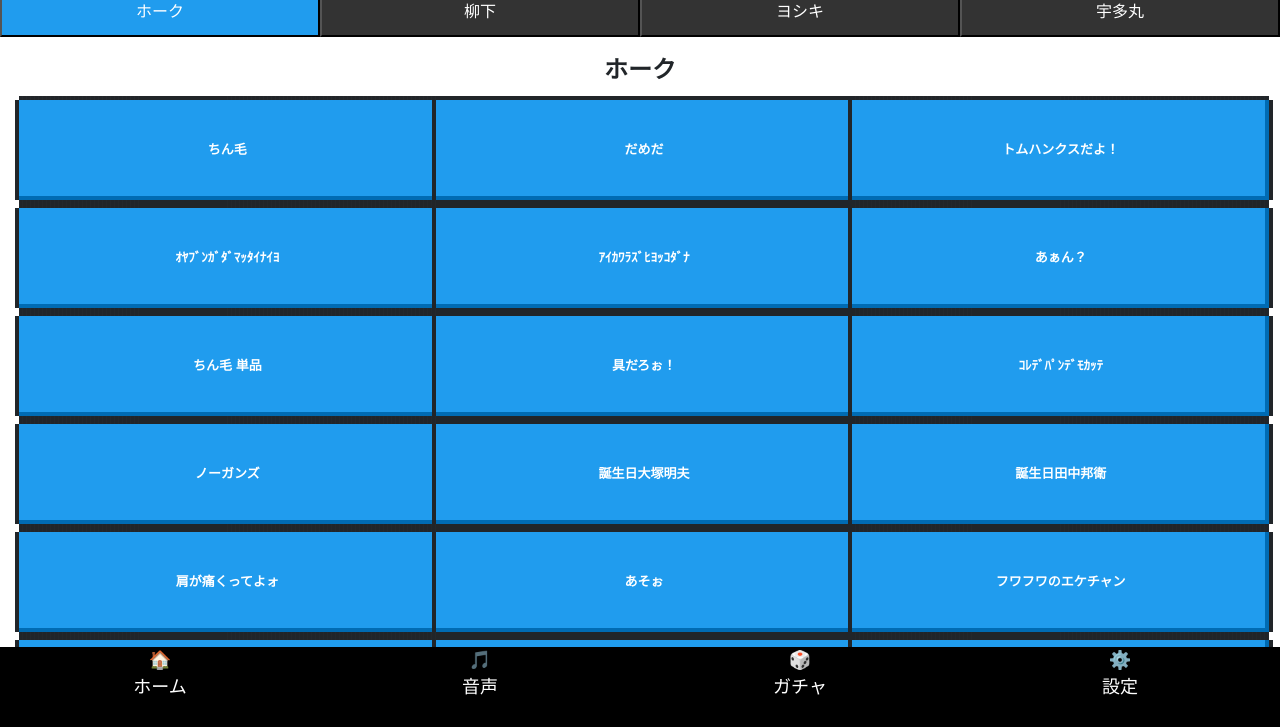
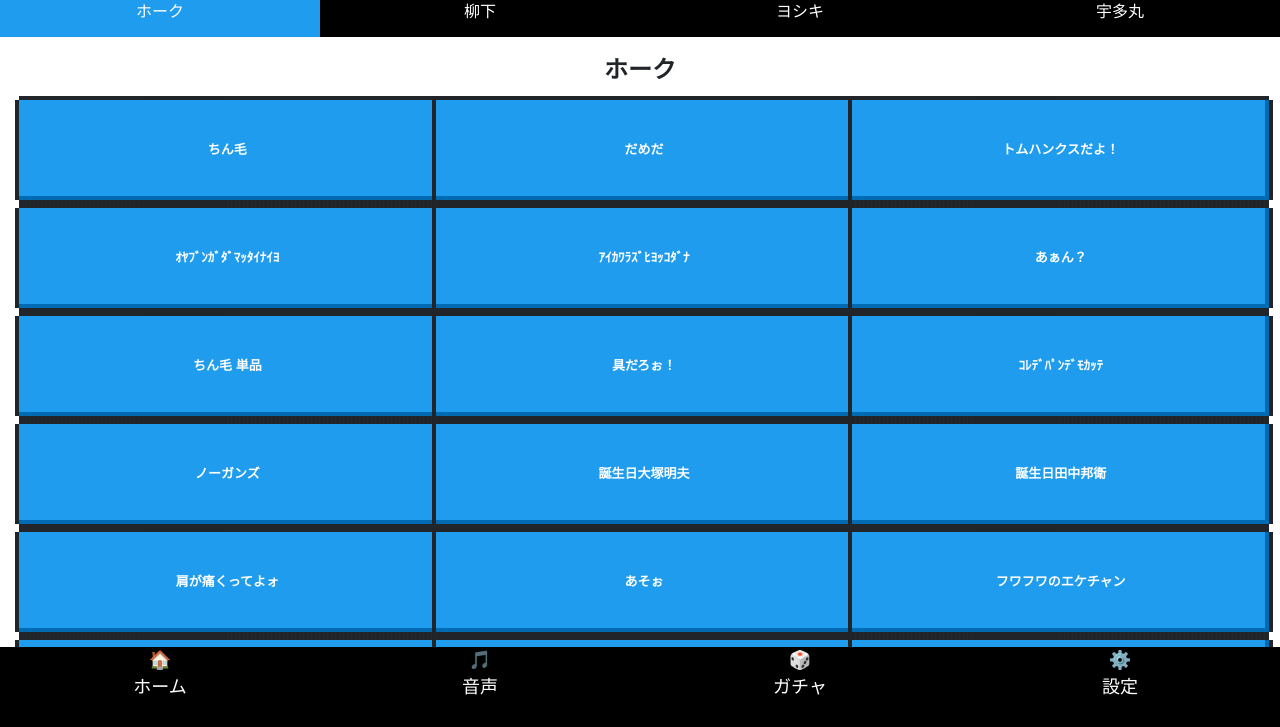
Before and after one commit to hedgehog6vm-dev/my-app, a plain HTML site: page index.html in a window 1280 px wide. Shown: the part 73-800 px from the top of the page. Drawn offline with nearby package versions, Linux system fonts and the light colour scheme; a web font is replaced by a local one.

Commit message:
Add files via upload

```diff
--- a/style.css
+++ b/style.css
@@ -69,9 +69,10 @@ button {
 
 #sound-tabs button{
   flex:1;
+  border: none;
   height:50px;
   color:white;
-  background:#333;
+  background:black;
 }
 
 #sound-tabs button.active{
```
